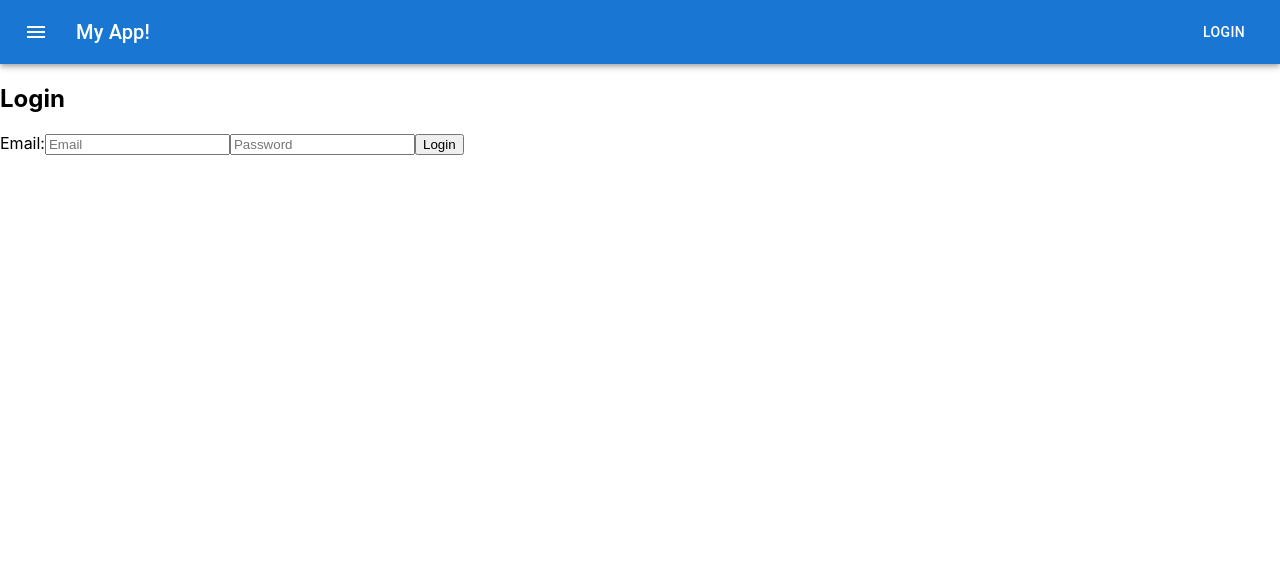
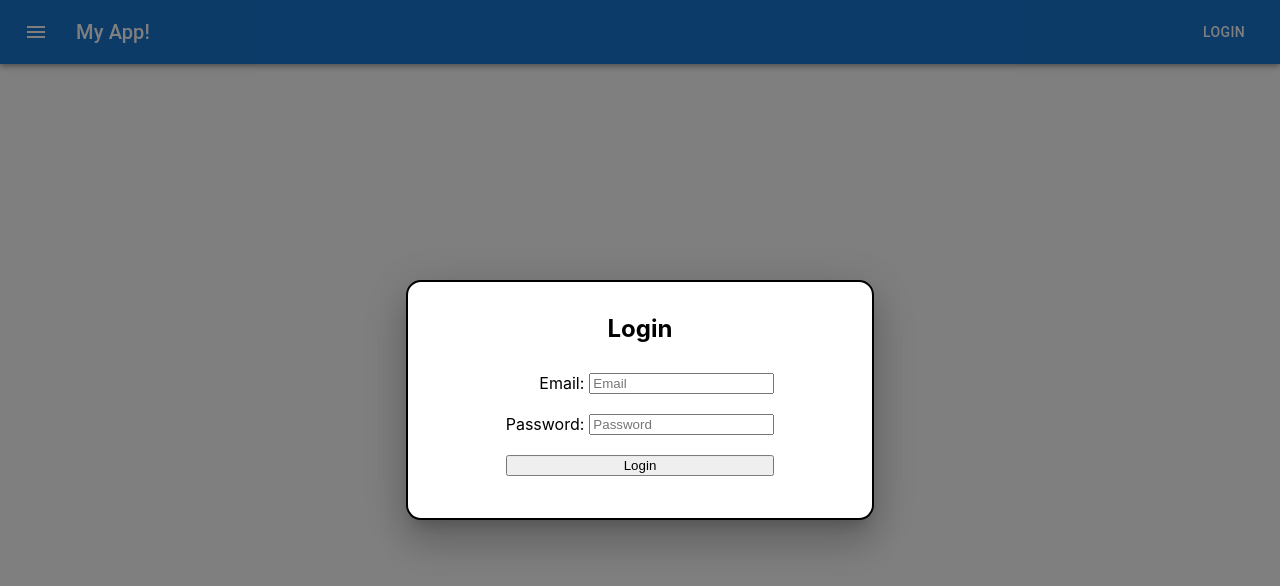
Before and after one commit to mjshuff23/express-project-starter, a React (Create React App) app in the folder client/: page / in a window 1280 px wide. Both pictures are taken after a click on the button "LOGIN". Shown: the top 586 px of the page. Built offline with nearby package versions, Linux system fonts and the light colour scheme; no server answers.

Commit message:
updated login form

```diff
--- a/client/src/components/App/App.js
+++ b/client/src/components/App/App.js
@@ -5,7 +5,6 @@ import { BrowserRouter, Route, Routes } from 'react-router-dom';
 import { loadToken } from '../../store/actions/authentication';
 import { PrivateRoute, ProtectedRoute } from '../../route-utils';
 import NavBar from '../NavBar/NavBar';
-import LoginForm from '../LoginForm/LoginForm';
 
 function App() {
   const [loaded, setLoaded] = useState(false);
@@ -20,7 +19,6 @@ function App() {
   return (
     <div className='App'>
       <NavBar />
-      <LoginForm />
     </div>
   );
 }
--- a/client/src/components/LoginForm/LoginForm.css
+++ b/client/src/components/LoginForm/LoginForm.css
@@ -2,3 +2,41 @@
     color: red;
     display: none;
 }
+
+.login-form__container {
+    display: flex;
+    flex-direction: column;
+    align-items: center;
+}
+
+.login-form__form {
+    display: flex;
+    flex-direction: column;
+}
+
+.login-form__input {
+    display: flex;
+    justify-content: flex-end;
+    padding: 10px 0;
+}
+
+.login-form__input>input {
+    margin-left: 5px
+}
+
+.loginForm__button {
+    margin: 10px 0;
+}
+
+.login-form__button-div {
+    display: flex;
+    justify-content: center;
+}
+
+.login-form__button-div>button {
+    width: 100%
+}
+
+.login-form__header {
+    margin-top: 0;
+}
--- a/client/src/components/LoginForm/LoginForm.js
+++ b/client/src/components/LoginForm/LoginForm.js
@@ -34,12 +34,11 @@ function LoginForm() {
     <div className='login-form__container'>
       <h2 className='login-form__header'>Login</h2>
       <form onSubmit={handleSubmit} className='login-form__form'>
-        <label htmlFor='email'>
+        <label htmlFor='email' className='login-form__input'>
           Email:
           <input
             required
             type='email'
-            className='login-form__input'
             placeholder='Email'
             value={email}
             onChange={(event) => {
@@ -48,9 +47,10 @@ function LoginForm() {
           />
         </label>
         <div className='loginForm__invalidEmail'>Invalid Email</div>
-        <label htmlFor='password'>
+        <label htmlFor='password' className='login-form__input'>
+          Password:
           <input
-            className='loginForm__input'
+            required
             type='password'
             placeholder='Password'
             value={password}
@@ -58,9 +58,11 @@ function LoginForm() {
           />
         </label>
         <div className='loginForm__invalidPassword'>Invalid Password</div>
-        <button className='loginForm__button' type='submit'>
-          Login
-        </button>
+        <div className='login-form__button-div'>
+          <button className='loginForm__button' type='submit'>
+            Login
+          </button>
+        </div>
       </form>
     </div>
   );
--- a/client/src/components/NavBar/NavBar.js
+++ b/client/src/components/NavBar/NavBar.js
@@ -1,5 +1,5 @@
 import './NavBar.css';
-import * as React from 'react';
+import React, { useState } from 'react';
 import AppBar from '@mui/material/AppBar';
 import Box from '@mui/material/Box';
 import Toolbar from '@mui/material/Toolbar';
@@ -7,8 +7,27 @@ import Typography from '@mui/material/Typography';
 import Button from '@mui/material/Button';
 import IconButton from '@mui/material/IconButton';
 import MenuIcon from '@mui/icons-material/Menu';
+import { Modal } from '@mui/material';
+import LoginForm from '../LoginForm/LoginForm';
+
+const style = {
+  position: 'absolute',
+  top: '50%',
+  left: '50%',
+  transform: 'translate(-50%, -50%)',
+  width: 400,
+  bgcolor: 'background.paper',
+  border: '2px solid #000',
+  borderRadius: '15px',
+  boxShadow: 24,
+  p: 4,
+};
 
 export default function NavBar() {
+  const [open, setOpen] = useState(false);
+  const handleOpen = () => setOpen(true);
+  const handleClose = () => setOpen(false);
+
   return (
     <Box sx={{ flexGrow: 1 }}>
       <AppBar position='static'>
@@ -25,7 +44,18 @@ export default function NavBar() {
           <Typography variant='h6' component='div' sx={{ flexGrow: 1 }}>
             My App!
           </Typography>
-          <Button color='inherit'>Login</Button>
+          <Button color='inherit' onClick={handleOpen}>
+            Login
+          </Button>
+          <Modal
+            open={open}
+            onClose={handleClose}
+            aria-labelledby='login-modal'
+          >
+            <Box sx={style}>
+              <LoginForm />
+            </Box>
+          </Modal>
         </Toolbar>
       </AppBar>
     </Box>
```
